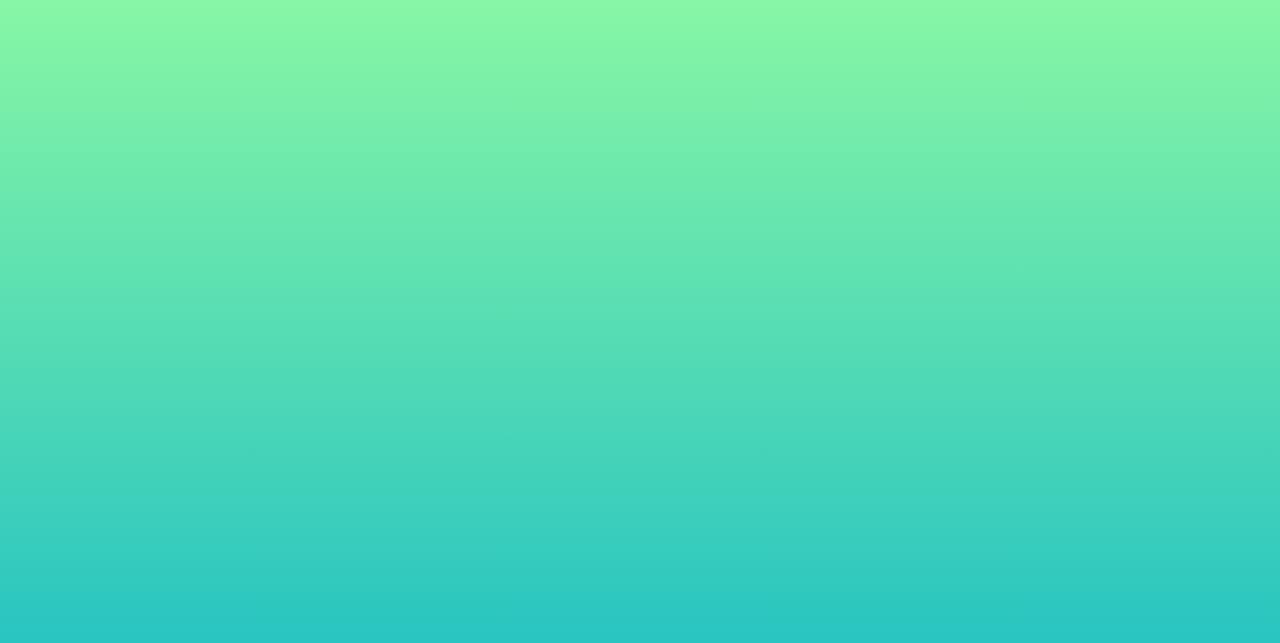
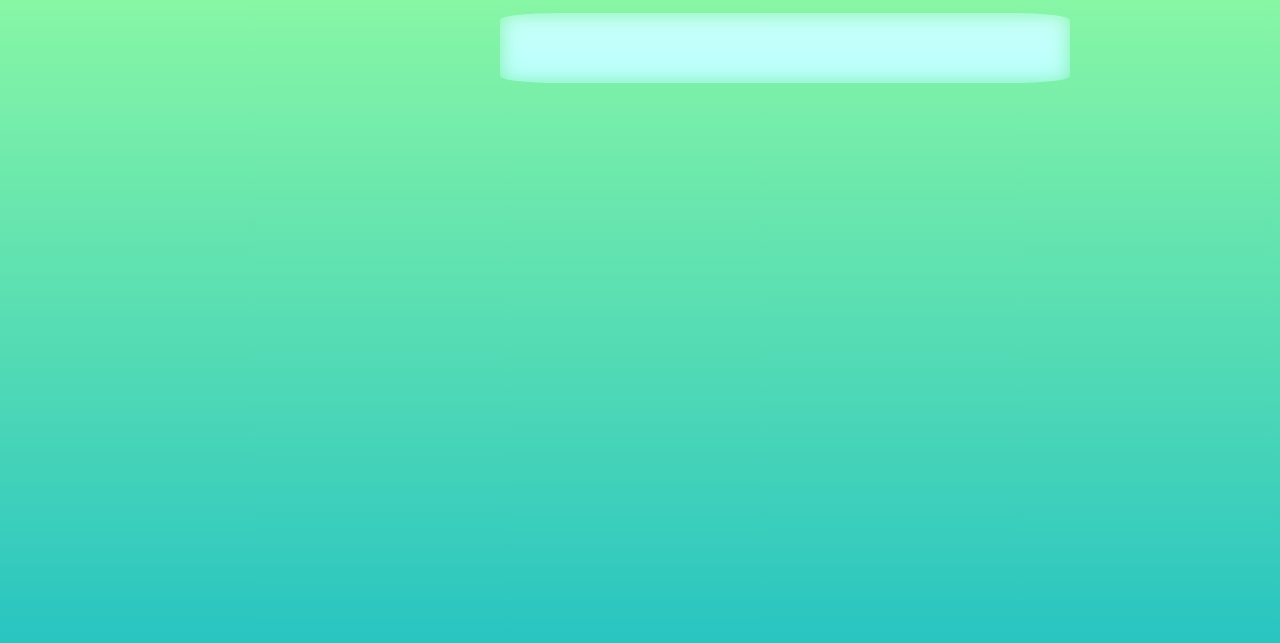
Before and after one commit to eduardoslompo/todo-list, a plain HTML site: page index.html in a window 1280 px wide. Shown: the part 113-756 px from the top of the page. Drawn offline with Linux system fonts and the light colour scheme.

Commit message:
Update index.html

```diff
--- a/index.html
+++ b/index.html
@@ -13,7 +13,7 @@
             <input id="task-input" name="tarefa" type="text" placeholder="Describe your task here" />
             <button type="submit">ADD</button>
         </form>
-        <div id="tasks">
+        <div class="container-tasks" id="tasks">
         </div>
     </div>
     <script src="assets/js/script.js"></script>
```
